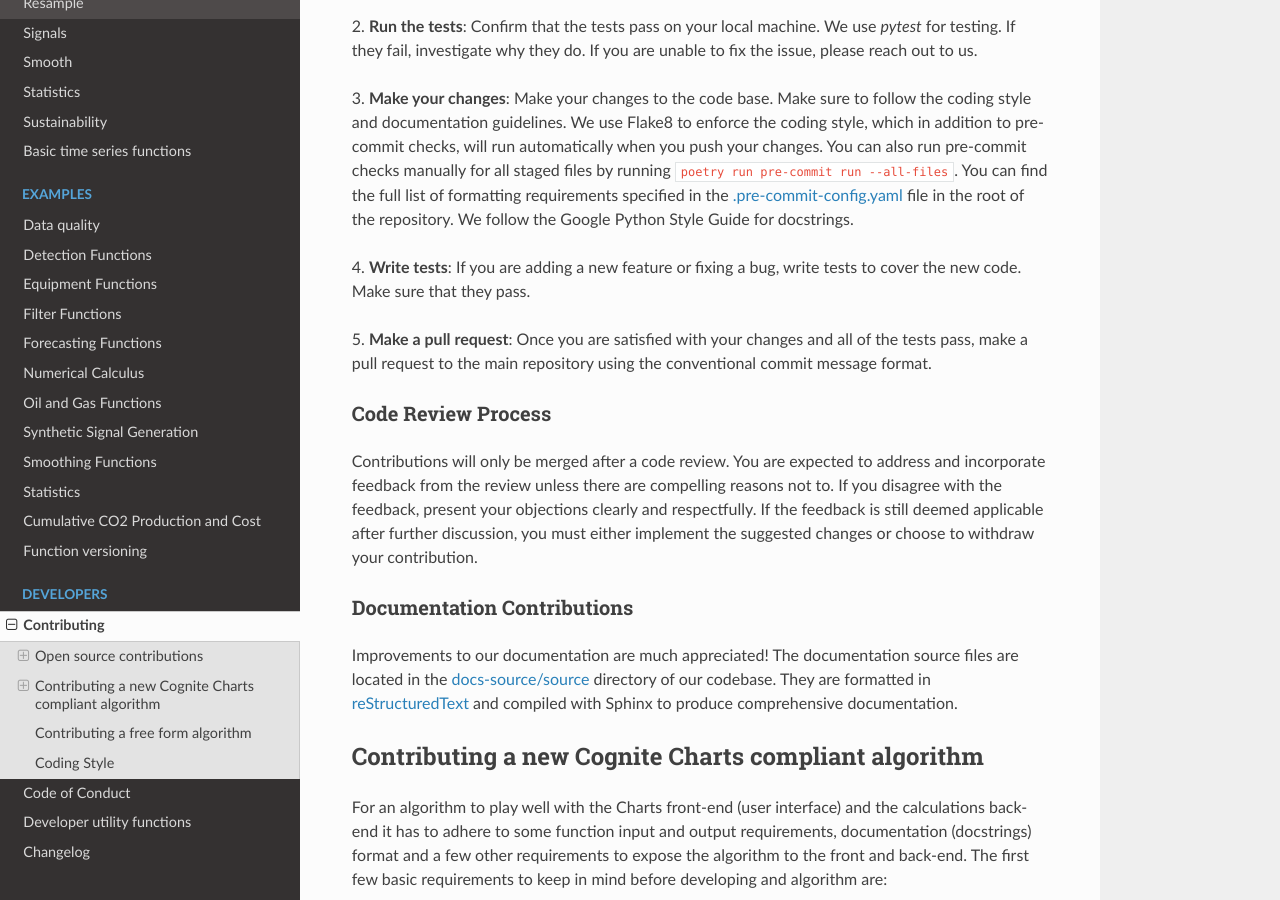
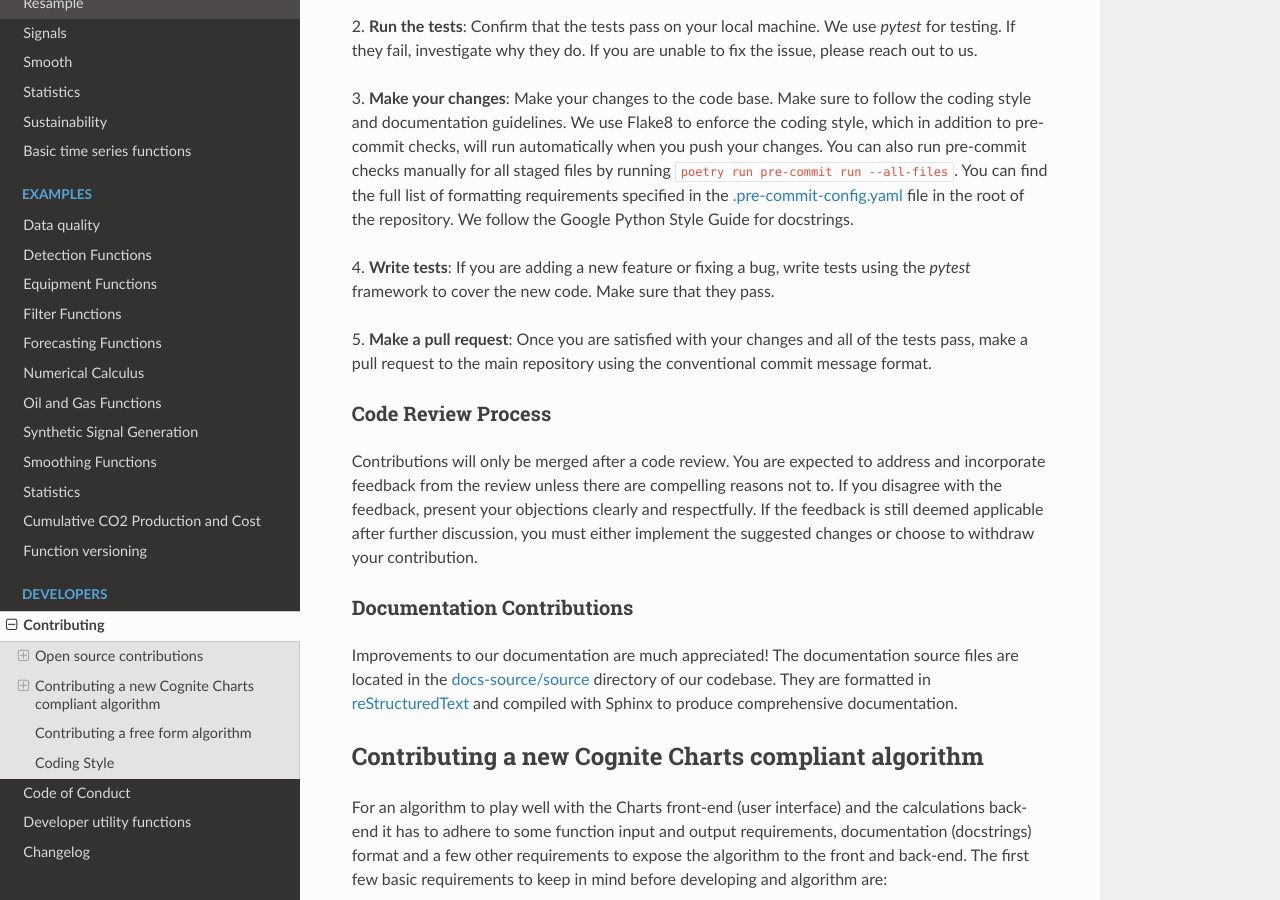
Before and after one commit to cognitedata/indsl, a Sphinx documentation site: the page built from docs-source/source/contribute.rst, in a window 1280 px wide and 900 px high, scrolled down 1451 px. Built offline with Sphinx 7.4.7 and the Read the Docs theme 2.0.0, drawn with Linux system fonts in a browser that asks for light colours; pages that are not in the unit, such as notebooks, are missing from menus.

Commit message:
update point 4

```diff
--- a/docs-source/source/contribute.rst
+++ b/docs-source/source/contribute.rst
@@ -65,7 +65,7 @@ You can find the full list of formatting requirements specified in the
 `.pre-commit-config.yaml <https://github.com/cognitedata/indsl/blob/main/.pre-commit-config.yaml>`_ file in the root of the repository.
 We follow the Google Python Style Guide for docstrings.
 
-4. **Write tests**: If you are adding a new feature or fixing a bug, write tests to cover the new code.
+4. **Write tests**: If you are adding a new feature or fixing a bug, write tests using the `pytest` framework to cover the new code.
 Make sure that they pass.
 
 5. **Make a pull request**: Once you are satisfied with your changes and all of the tests pass, make a pull request to
```
